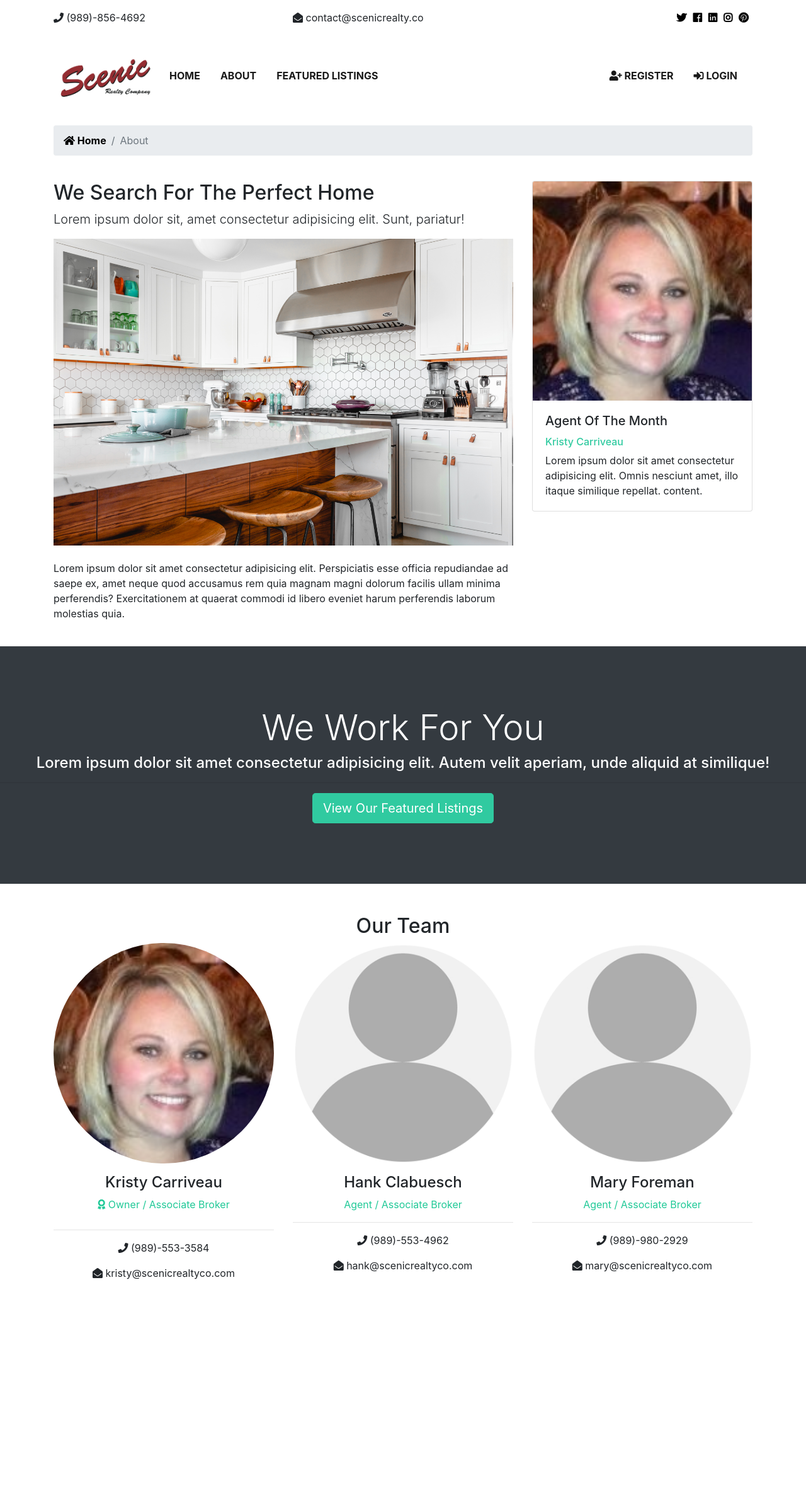
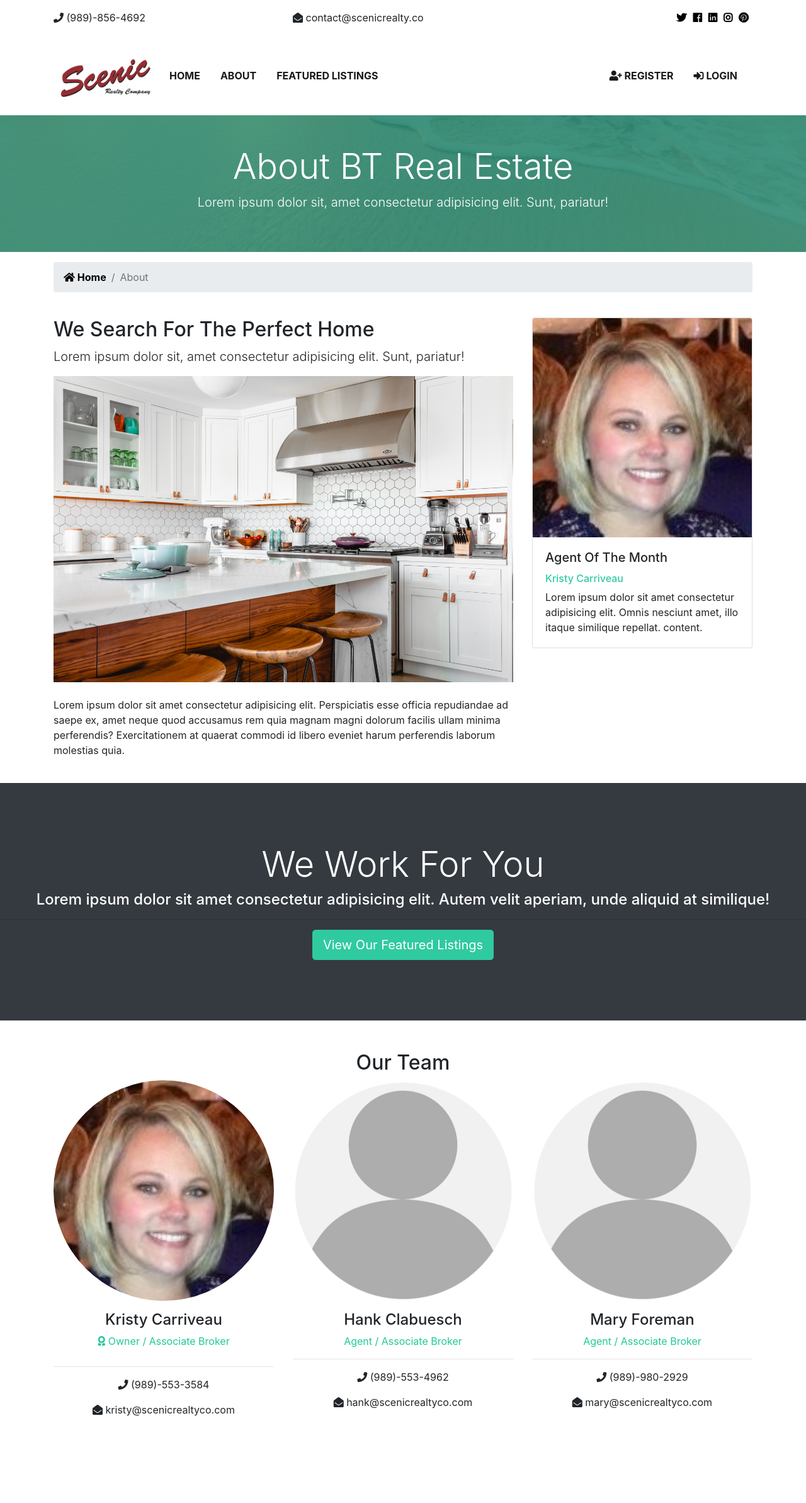
Before and after one commit to ticotheps/scenic-realty-app, a Django app: template templates/pages/about.html in a window 1280 px wide. Shown: the whole page at 63% size. Before the commit the page ends 2031 px from the top, so only its background shows below. Run offline with Django 3.2, Linux system fonts and the light colour scheme; the template is opened without the code that fills it, so the values that code supplies are empty; some libraries are stand-ins or nearby versions.

Commit message:
Updates picture on top of About page

```diff
--- a/scenic_project/static/css/style.css
+++ b/scenic_project/static/css/style.css
@@ -66,7 +66,11 @@ img {
 }
 
 #showcase-inner {
-	background: url(../img/beach.jpg) no-repeat top center fixed/cover;
+	background: url(../img/golden_hour.jpg);
+	background-attachment: fixed;
+	background-position: bottom;
+	background-repeat: repeat;
+	background-size: cover;
 	position: relative;
 	overflow: hidden;
 	min-height: 200px;
--- a/templates/pages/about.html
+++ b/templates/pages/about.html
@@ -1,4 +1,16 @@
 {% extends 'base.html' %} {% load static %} {% block content %}
+
+<section id="showcase-inner" class="py-5 text-white">
+	<div class="container">
+		<div class="row text-center">
+			<div class="col-md-12">
+				<h1 class="display-4">About BT Real Estate</h1>
+				<p class="lead">Lorem ipsum dolor sit, amet consectetur adipisicing elit. Sunt, pariatur!</p>
+			</div>
+		</div>
+	</div>
+</section>
+
 <!-- Breadcrumb -->
 <section id="bc" class="mt-3">
 	<div class="container">
```
Also changed, not shown: scenic_project/static/img/beach_closeup.jpg (added), scenic_project/static/img/beach_glasses.jpg (added), scenic_project/static/img/ray_bans.jpg (added), 4 other files.
